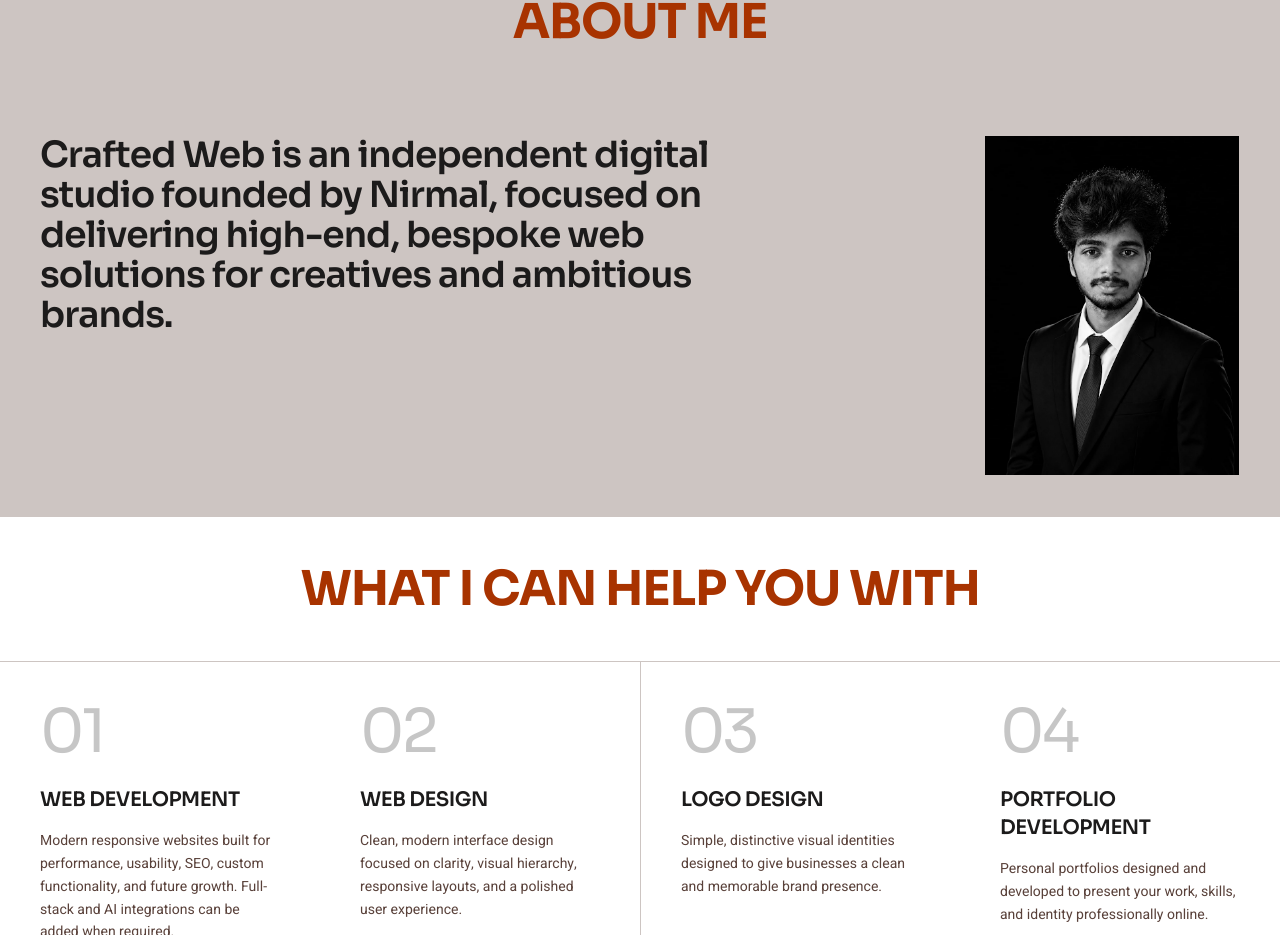
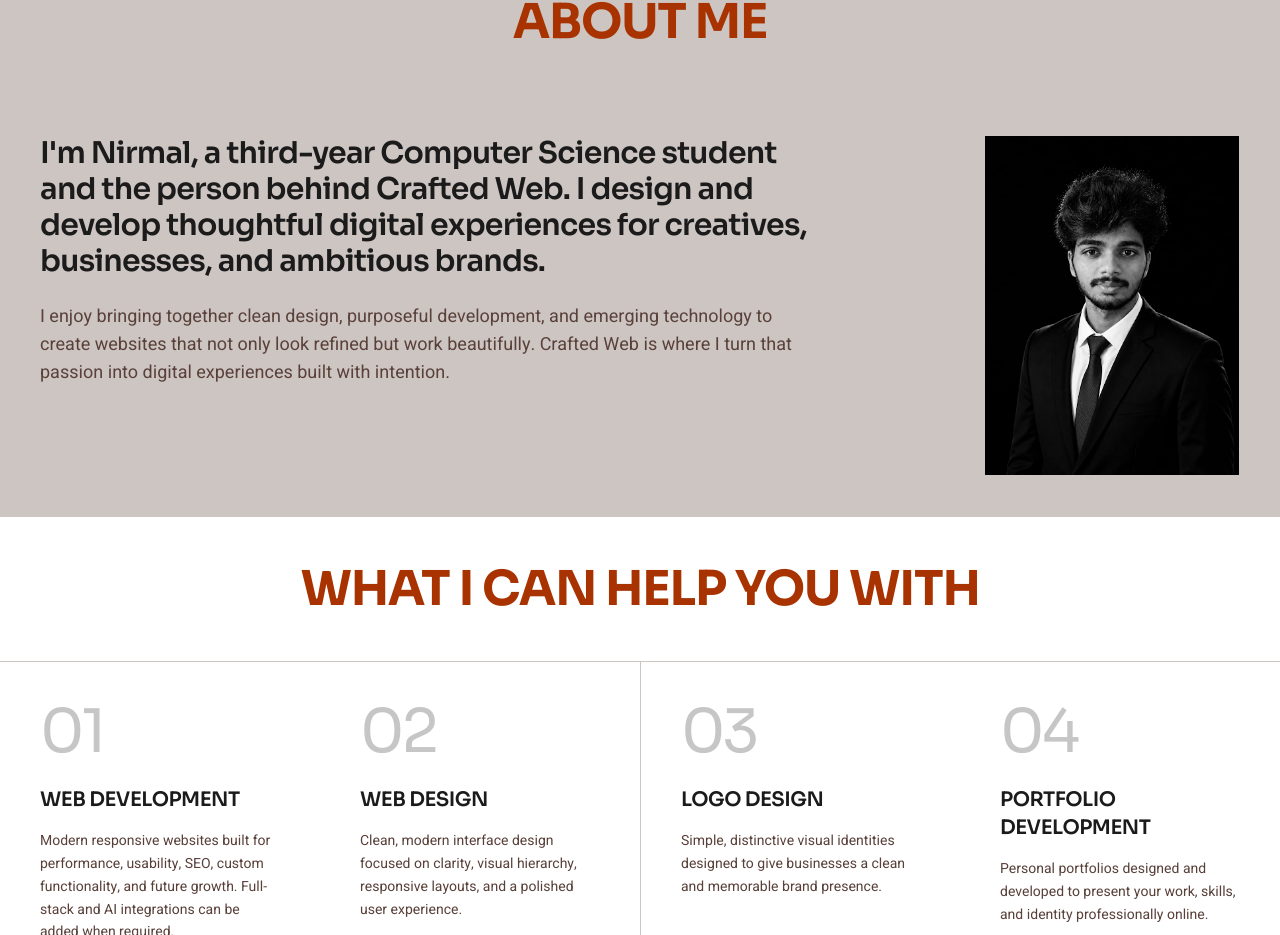
Before and after one commit to Nirmal0804/Freelancing-Portfolio, a Next.js app: page / in a window 1280 px wide. Shown: the part 835-1770 px from the top of the page. Built offline with nearby package versions, Linux system fonts and the light colour scheme.

Commit message:
content: update About copy with personal introduction and studio philosophy

```diff
--- a/components/home/AboutSection.tsx
+++ b/components/home/AboutSection.tsx
@@ -13,9 +13,12 @@ export const AboutSection: React.FC = () => {
         </h2>
       </div>
       <div className="md:col-span-12 p-6 sm:p-8 lg:p-10 flex flex-col md:flex-row gap-8 lg:gap-12 items-start justify-between">
-        <div className="flex-1 order-1 max-w-3xl">
-          <p className="font-heading text-2xl sm:text-3xl lg:text-4xl text-on-surface font-semibold leading-snug tracking-tight">
-            Crafted Web is an independent digital studio founded by Nirmal, focused on delivering high-end, bespoke web solutions for creatives and ambitious brands.
+        <div className="flex-1 order-1 max-w-3xl flex flex-col gap-6">
+          <p className="font-heading text-xl sm:text-2xl lg:text-3xl text-on-surface font-semibold leading-snug tracking-tight">
+            I&apos;m Nirmal, a third-year Computer Science student and the person behind Crafted Web. I design and develop thoughtful digital experiences for creatives, businesses, and ambitious brands.
+          </p>
+          <p className="font-sans text-base sm:text-lg text-on-surface-variant leading-relaxed">
+            I enjoy bringing together clean design, purposeful development, and emerging technology to create websites that not only look refined but work beautifully. Crafted Web is where I turn that passion into digital experiences built with intention.
           </p>
         </div>
         <div className="w-full sm:w-56 md:w-60 lg:w-64 shrink-0 order-2">
```
